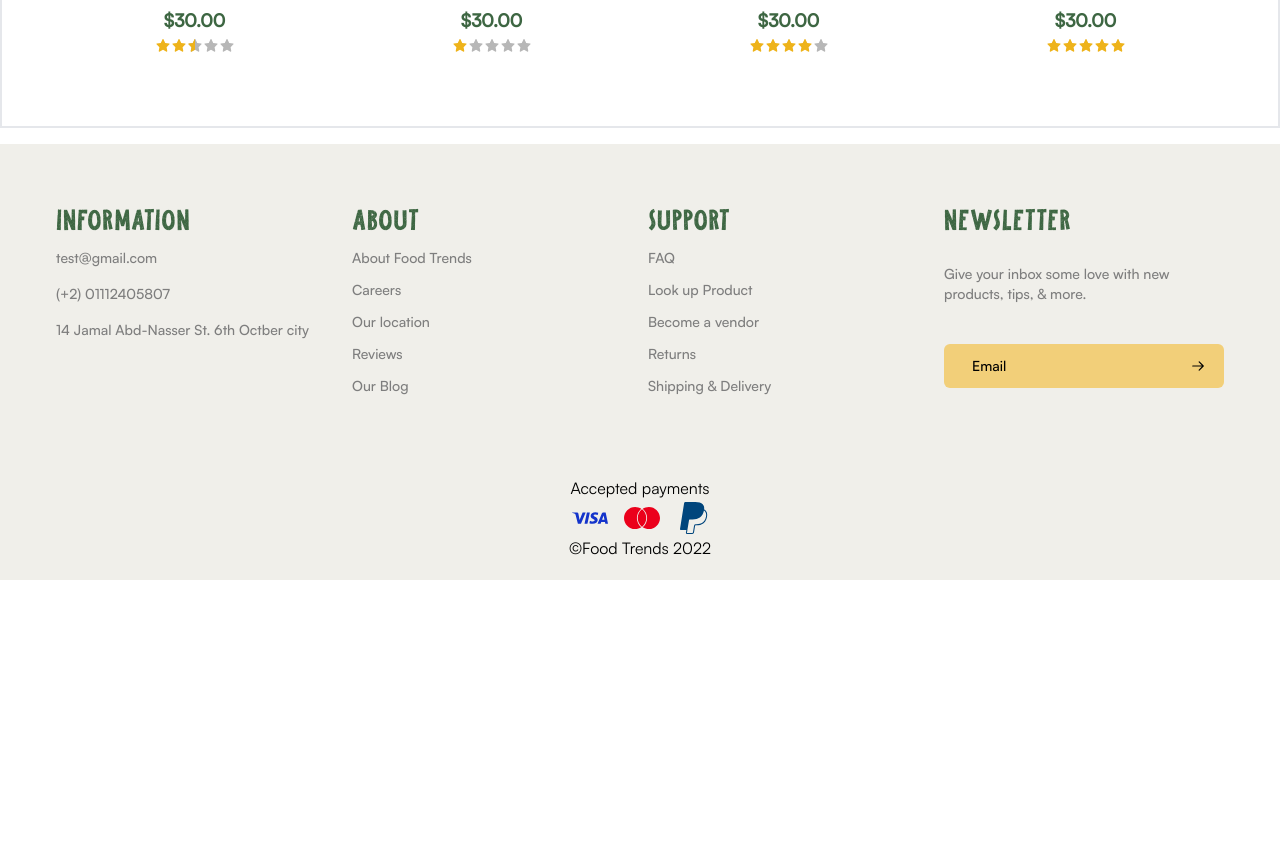
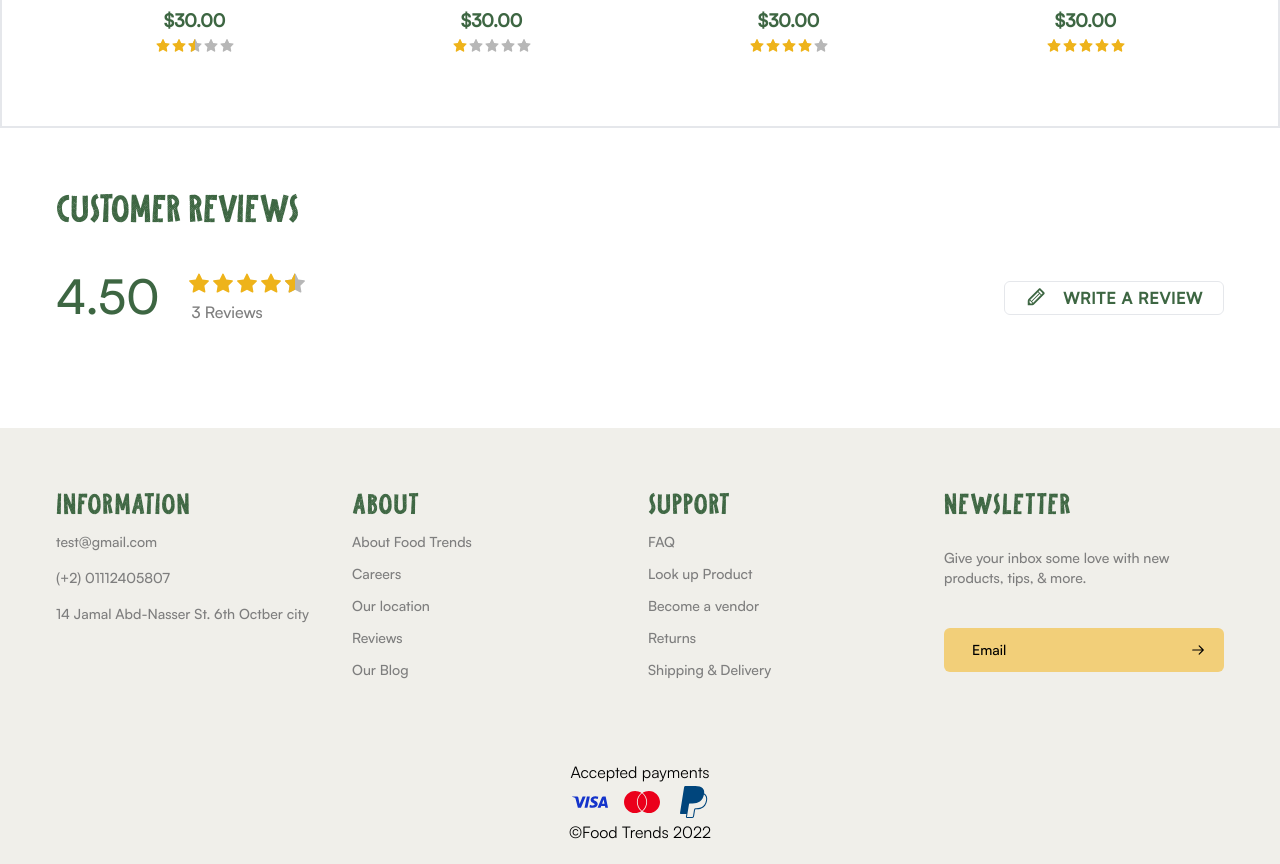
Before and after one commit to Mohamednasser480/food-trends-front, a React (Create React App) app: page /shop/1 in a window 1280 px wide. Shown: the part 1240-2104 px from the top of the page. Before the commit the page ends 1820 px from the top, so only its background shows below. Built offline with nearby package versions, Linux system fonts and the light colour scheme.

Commit message:
feat: Add Customer Review to Product Page

```diff
--- a/src/components/Product/Product.js
+++ b/src/components/Product/Product.js
@@ -1,5 +1,11 @@
 import React from "react";
-import { ImageSection, ProductDetails, SimilarProducts } from "./index";
+import {
+  ImageSection,
+  ProductDetails,
+  SimilarProducts,
+  CustomerReviews,
+} from "./index";
+
 export default function Product({ id }) {
   // Fetch Item Here and send each Details to Components
   return (
@@ -10,6 +16,8 @@ export default function Product({ id }) {
       </div>
 
       <SimilarProducts />
+
+      <CustomerReviews />
     </div>
   );
 }
--- a/src/components/Product/index.js
+++ b/src/components/Product/index.js
@@ -4,5 +4,17 @@ import ProductDetails from "./Components/ProductDetails";
 import Info from "./Components/Info";
 import ShareIcon from "./Components/ShareIcon";
 import SimilarProducts from "./Components/SimilarProducts";
+import CustomerReviews from "./Components/CustomerReviews";
+import WriteAReview from "./Components/WriteAReview";
+import ReviewForm from "./Components/ReviewForm";
 export default Product;
-export { ImageSection, ProductDetails, Info, ShareIcon, SimilarProducts };
+export {
+  ImageSection,
+  ProductDetails,
+  Info,
+  ShareIcon,
+  SimilarProducts,
+  CustomerReviews,
+  WriteAReview,
+  ReviewForm,
+};
```
